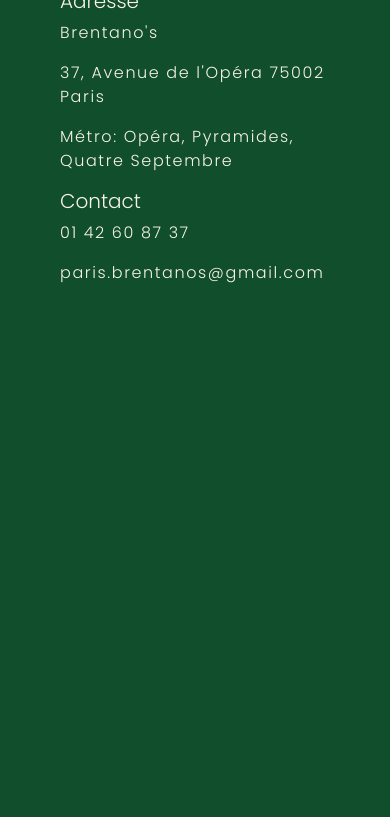
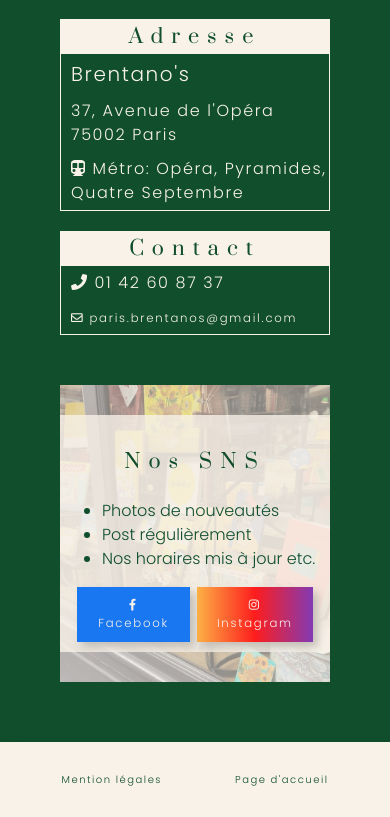
Before and after one commit to minorikuno/brentanos, a PHP site: page / in a window 390 px wide. Shown: the part 4429-5246 px from the top of the page. Before the commit the page ends 4712 px from the top, so only its background shows below. Run offline with PHP 8.4, Linux system fonts and the light colour scheme; some libraries are stand-ins or nearby versions.

Commit message:
Modified 28 May

```diff
--- a/footer.php
+++ b/footer.php
@@ -1,4 +1,7 @@
-
+<footer class="sec-b">
+  <a href="mentionlegal.php">Mention légales</a>
+  <a href="index.php">Page d'accueil</a>
+</footer>
 
 <script src="https://cdn.jsdelivr.net/npm/@popperjs/core@2.9.2/dist/umd/popper.min.js" integrity="sha384-IQsoLXl5PILFhosVNubq5LC7Qb9DXgDA9i+tQ8Zj3iwWAwPtgFTxbJ8NT4GN1R8p" crossorigin="anonymous"></script>
   <script src="https://cdn.jsdelivr.net/npm/bootstrap@5.0.1/dist/js/bootstrap.min.js" integrity="sha384-Atwg2Pkwv9vp0ygtn1JAojH0nYbwNJLPhwyoVbhoPwBhjQPR5VtM2+xf0Uwh9KtT" crossorigin="anonymous"></script>
--- a/header.php
+++ b/header.php
@@ -1,5 +1,5 @@
 <!DOCTYPE html>
-<html lang="en">
+<html lang="fr">
 
 <head>
   <meta charset="UTF-8">
@@ -22,10 +22,21 @@
     <nav>
       <div class="openMenu"><i class="fas fa-bars"></i></div>
       <ul class="mainMenu">
-        <li><a href="index.php#hist">Histoire</a></li>
-        <li><a href="index.php#aprop">à propos</a></li>
-        <li><a href="index.php#prod">Produits</a></li>
-        <li><a href="index.php#">Boutique</a></li>
+        <li><a href="index.php#histoire">Histoire</a></li>
+        <li><a href="index.php#aproposdenous">à propos</a></li>
+        <li><a href="index.php#nosproduits">Produits</a></li>
+       <li class="responNav"><a href="index.php#boutique">Boutique</a></li>
+        <div class="dropdown">
+          <button class="dropbtn">Boutique
+            <i class="fa fa-caret-down"></i>
+          </button>
+          <div class="dropdown-content">
+            <ul>
+              <li><a href="index.php#nosproduits">Librairie</a></li>
+              <li><a href="index.php#papeterie">Papeterie</a></li>
+            </ul>
+         </div>
+        </div>
         <li><a href="contact.php">Contact</a></li>
         <div class="closeMenu"><i class="fas fa-times"></i></div>
       </ul>
--- a/index.php
+++ b/index.php
@@ -37,12 +37,12 @@
   </div>
 
   <!-- ============ Histoire =========== -->
-  <div id="hist"></div>
+  <div id="histoire"></div>
   <section>
     <h2 class="b">Histoire</h2>
     <hr class="hr-b">
 
-    <div class="histoire">
+    <div class="histoires">
       <img src="public/img/histoire.JPG" alt="Photo ancien Brenotano's">
       <p><span class="bigLetter">L</span>a librairie Brentano's a été fondée aux États-Unis et s'est installée à Paris en 1895. Après 2010, le magasin s'est transformé car en plus de la librairie américaine d'origine, nous avons développé
         un département carterie, papeterie et décoration.
@@ -52,7 +52,7 @@
 
 
   <!-- ========= à propos de nous =========== -->
-  <div id="aprop"></div>
+  <div id="aproposdenous"></div>
   <section class="sec-b" style="background-image: url(public/img/apropos.JPG); background-size: cover; background-position: bottom;">
     <div class="apropos">
       <h2 class="v">à propos de nous</h2>
@@ -68,7 +68,7 @@
   <!-- ============ Nos produits ============== -->
 
   <!-- Librairie -->
-  <div id="prod"></div>
+  <div id="nosproduits"></div>
   <section class="sec-v">
     <h2 class="b">Nos produits</h2>
     <hr class="hr-b">
@@ -95,11 +95,12 @@
 
     <a class="voirPlus" href="librairie.php">Voir plus</a>
 
-
+    <div id="papeterie"></div>
   </section>
 
 
   <!-- Pape & deco -->
+
   <section class="sec-b">
     <h3 class="v shadowB">Section papeterie <br class="ral"> & <br class="ral"> décoration</h3>
 
@@ -132,26 +133,51 @@
   </section>
 
   <!-- ============== Boutique ============== -->
+  <div id="boutique"></div>
   <section class="v">
     <h2 class="b">Boutique</h2>
     <hr class="hr-b">
-    <div class="boutique">
+
+    <div class="boutiques">
 
       <div class="map">
         <iframe src="https://www.google.com/maps/embed?pb=!1m18!1m12!1m3!1d2624.4803411097705!2d2.3309841155329707!3d48.86811897928845!2m3!1f0!2f0!3f0!3m2!1i1024!2i768!4f13.1!3m3!1m2!1s0x47e66e306bd23e2f%3A0xbb767676f8cc71b9!2s37%20Avenue%20de%20l&#39;Op%C3%A9ra%2C%2075002%20Paris!5e0!3m2!1sja!2sfr!4v1622130255620!5m2!1sja!2sfr" width="100%" height="100%" style="border:0;" allowfullscreen="" loading="lazy"></iframe>
       </div>
 
-      <div class="adresse b">
+      <div class="boutiqueInfo b">
 
-        <h5>Adresse</h5>
-        <p>Brentano's</p>
-        <p>37, Avenue de l'Opéra
-        75002 Paris </p>
-        <p>Métro: Opéra, Pyramides, Quatre Septembre</p>
+        <div class="adresse">
+          <h5>Adresse</h5>
+          <p style="font-size:20px;">Brentano's</p>
+          <p>37, Avenue de l'Opéra
+            75002 Paris </p>
+          <p><i class="fas fa-subway"></i> Métro: Opéra, Pyramides, Quatre Septembre</p>
+        </div>
 
-        <h5>Contact</h5>
-        <p>01 42 60 87 37</p>
-        <p>paris.brentanos@gmail.com</p>
+        <div class="contact">
+          <h5>Contact</h5>
+          <p><i class="fas fa-phone"></i> 01 42 60 87 37</p>
+          <p><a class="b mail" href="mailto:paris.brentanos@gmail.com"><i class="far fa-envelope"></i> paris.brentanos@gmail.com</a></p>
+        </div>
+
+      </div>
+    </div>
+
+    <div class="sns">
+      <div class="snsBack">
+        <div class="snsTable">
+          <h3>Nos SNS</h3>
+          <ul>
+            <li>Photos de nouveautés</li>
+            <li>Post régulièrement</li>
+            <li>Nos horaires mis à jour etc.</li>
+          </ul>
+
+          <div class="snsLien">
+            <a href="https://www.facebook.com/brentanosparis/" target="_blank" style="background-color:#1977F2;"><i class="fab fa-facebook-f"></i> Facebook</a>
+            <a class="insta" href="https://www.instagram.com/paris.brentanos/" target="_blank"><i class="fab fa-instagram"></i> Instagram</a>
+          </div>
+        </div>
       </div>
     </div>
 
--- a/public/css/style.css
+++ b/public/css/style.css
@@ -40,7 +40,7 @@
   letter-spacing: 0.1rem;
 }
 
-h1, h2, h3, h4 {
+h1, h2, h3, h4, h5 {
   font-family: 'Prata', serif;
   letter-spacing: 0.5rem;
   text-align: center;
@@ -457,31 +508,152 @@
 }
 
 /* ============== Boutique ================ */
-.boutique {
+.boutiques {
   display: flex;
   justify-content: space-around;
   align-items: stretch;
 }
 
 .map {
-  flex-basis: 45%;
+  flex-basis: 50%;
 }
 
-.adress {
+.boutiqueInfo {
+  flex-basis: 40%;
+  display: flex;
+  flex-direction: column;
+
+}
+
+.boutiqueInfo h5 {
+  background-color: #F8F2E9;
+  color: #104E2C;
+  margin: 0;
+  padding: 5px;
+
+}
+.adresse {
+  margin-bottom: 15px;
+}
+.adresse, .contact {
+  border: 1px solid #F8F2E9;
+  display: flex;
+  flex-direction: column;
+  justify-content: center;
+
+}
+
+.adresse p , .contact p {
+  margin: 5px 0 5px 10px;
+}
+
+.sns {
+  margin-top: 40px;
+  background-image: url(../img/sns.jpg);
+  background-position: center;
+  background-size: cover;
+  background-repeat: no-repeat;
+}
+
+.snsBack {
+  background-color: #f8f2e988;
+  padding: 30px 0;
+  display: flex;
+  flex-direction: column;
+  align-items: center;
+  width: inherit;
+
+}
+
+.snsTable {
+  background-color: #f8f2e9cb;
+  padding: 10px;
+  width: 50%;
+}
+
+.snsTable h3 {
+  background-color: transparent;
+  width: 100%;
+}
+
+.snsLien {
+  display: flex;
+  justify-content: space-evenly;
+}
+.snsTable a {
+  display: block;
+  padding: 10px 20px;
+  box-shadow: 5px 5px 8px #c4bfb7;
+  color:#F8F2E9;
+  transition: all 0.5s ease;
   flex-basis: 45%;
+  text-align: center;
+}
+.snsTable a:hover {
+  border-radius: 20px;
+  box-shadow: 5px 5px 5px #9e9a94;
+}
+
+.snsTable a:active {
+  position: relative;
+  top: 5px;
+  left: 5px;
+  box-shadow: none;
+}
+
+.insta {
+  background: #833ab4;  /* fallback for old browsers */
+background: -webkit-linear-gradient(to right, #fcb045, #fd1d1d, #833ab4);  /* Chrome 10-25, Safari 5.1-6 */
+background: linear-gradient(to right, #fcb045, #fd1d1d, #833ab4); /* W3C, IE 10+/ Edge, Firefox 16+, Chrome 26+, Opera 12+, Safari 7+ */
+
 }
 
 @media screen and (max-width: 900px) {
-  .boutique {
+  .boutiques {
     flex-wrap: wrap;
   }
-  .map, .adress {
+
+  .map, .boutiqueInfo {
     flex-basis: 100%;
+    margin: 10px 0;
+  }
+  .adresse {
+    margin-bottom: 20px;
+  }
+  .snsTable {
+    width: 100%;
+  }
+}
+
+@media screen and (max-width: 425px) {
+  .mail {
+    font-size:3vw;
+  }
+  .snsLien a {
+    font-size:3vw;
   }
 
 }
 
+
 /* ================ End index.php ================ */
+
+/* ================= footer.php ================== */
+footer {
+  padding: 25px;
+  margin: 20px;
+  display: flex;
+  justify-content: space-around;
+  align-items: center;
+  box-shadow: 5px 5px 8px #0c3a21;
+}
+
+footer a {
+  font-size: 10px;
+  color: #104E2C;
+}
+
+/* ================ End footer.php ================ */
 
 /* ================ librairie.php ================ */
 
```
Also changed, not shown: other parts of public/css/style.css (+83 -8 lines), mentionlegal.php (added, +37 -0 lines), public/img/sns.jpg (added).
